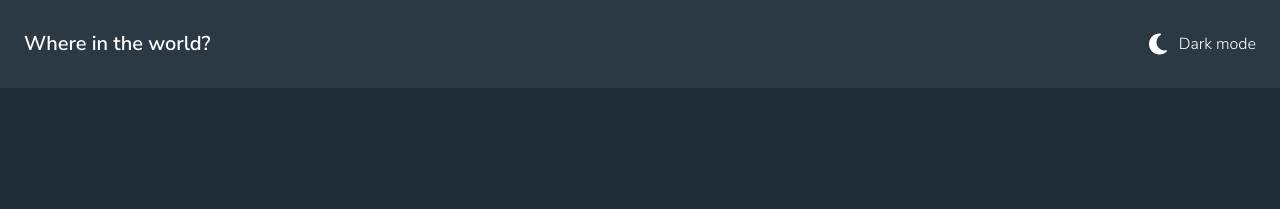
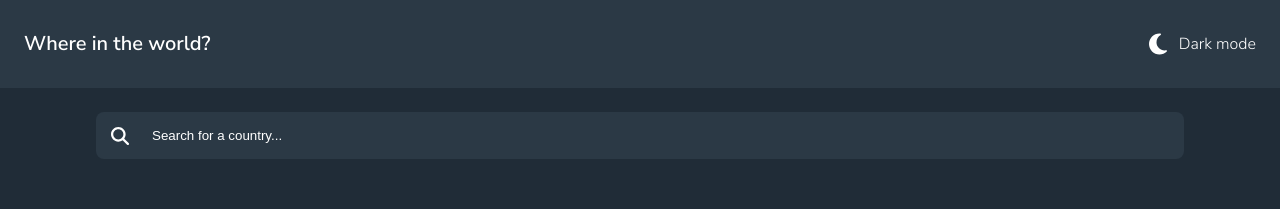
Before and after one commit to guisantosfr/where-in-the-world, a Vue app: page / in a window 1280 px wide. Shown: the top 209 px of the page. Built offline with nearby package versions, Linux system fonts and the light colour scheme.

Commit message:
Make search bar

```diff
--- /dev/null
+++ b/src/components/SearchBar.vue
@@ -0,0 +1,29 @@
+<template>
+  <form class="nosubmit">
+    <input class="nosubmit" type="search" placeholder="Search for a country...">
+  </form>
+</template>
+
+<style scoped>
+.nosubmit {
+  border: none;
+  padding: 0;
+}
+
+.nosubmit input {
+  background: var(--dark-blue) url('../assets/icons/search.svg') no-repeat 15px center;
+
+  display: block;
+  width: 85%;
+
+  margin: 1.5rem auto;
+  padding: 1rem 1rem 1rem 3.5rem;
+  border-radius: 8px;
+
+  color: var(--white);
+}
+
+input::placeholder {
+  color: var(--white);
+}
+</style>
--- a/src/views/Home.vue
+++ b/src/views/Home.vue
@@ -1,7 +1,13 @@
 <script setup>
 import Header from '../components/Header.vue';
+import SearchBar from '../components/SearchBar.vue';
 </script>
 
 <template>
   <Header />
+  <SearchBar />
 </template>
+
+<style scoped>
+
+</style>
```
Also changed, not shown: src/assets/icons/search.svg (added).
